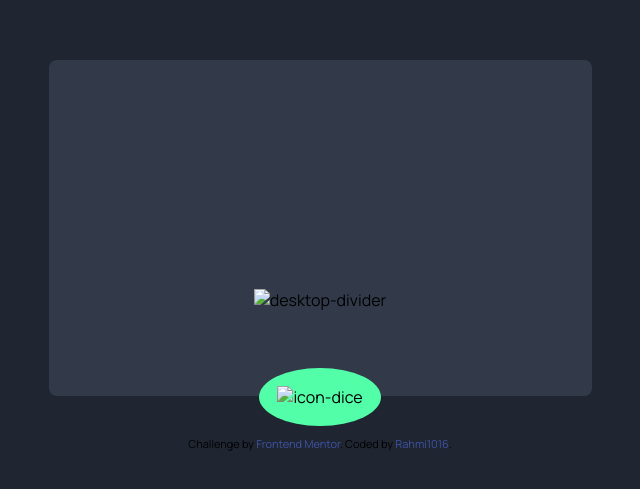
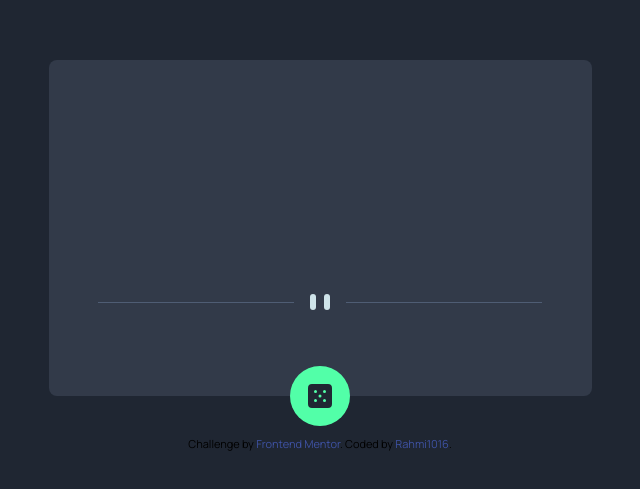
Before and after one commit to rahmi1016/advice-generator-app-main-css, a plain HTML site: page index.html in a window 1280 px wide. Shown: the part 153-642 px from the top of the page, without its empty margins (320-960 px from the left). Drawn offline with Linux system fonts and the light colour scheme; the site is published under a folder, as on GitHub Pages, so addresses that start at the root find nothing; no server answers.

Commit message:
Update index.html
edit links

```diff
--- a/index.html
+++ b/index.html
@@ -14,9 +14,9 @@
     <div class="container">
       <div id="advice-id" class="advice-id"></div>
       <div id="advice-text" class="advice-text"></div>
-      <img src="/images/pattern-divider-desktop.svg" alt="desktop-divider" class="desktop-divider" />
-      <img src="/images/pattern-divider-mobile.svg" alt="mobile-divider" class="mobile-divider" />
-      <div class="icon-container" id="shuffle"><img src="/images/icon-dice.svg" class="icon-dice" alt="icon-dice" /></div>
+      <img src="./images/pattern-divider-desktop.svg" alt="desktop-divider" class="desktop-divider" />
+      <img src="./images/pattern-divider-mobile.svg" alt="mobile-divider" class="mobile-divider" />
+      <div class="icon-container" id="shuffle"><img src="./images/icon-dice.svg" class="icon-dice" alt="icon-dice" /></div>
     </div>
 
     <footer>
```
